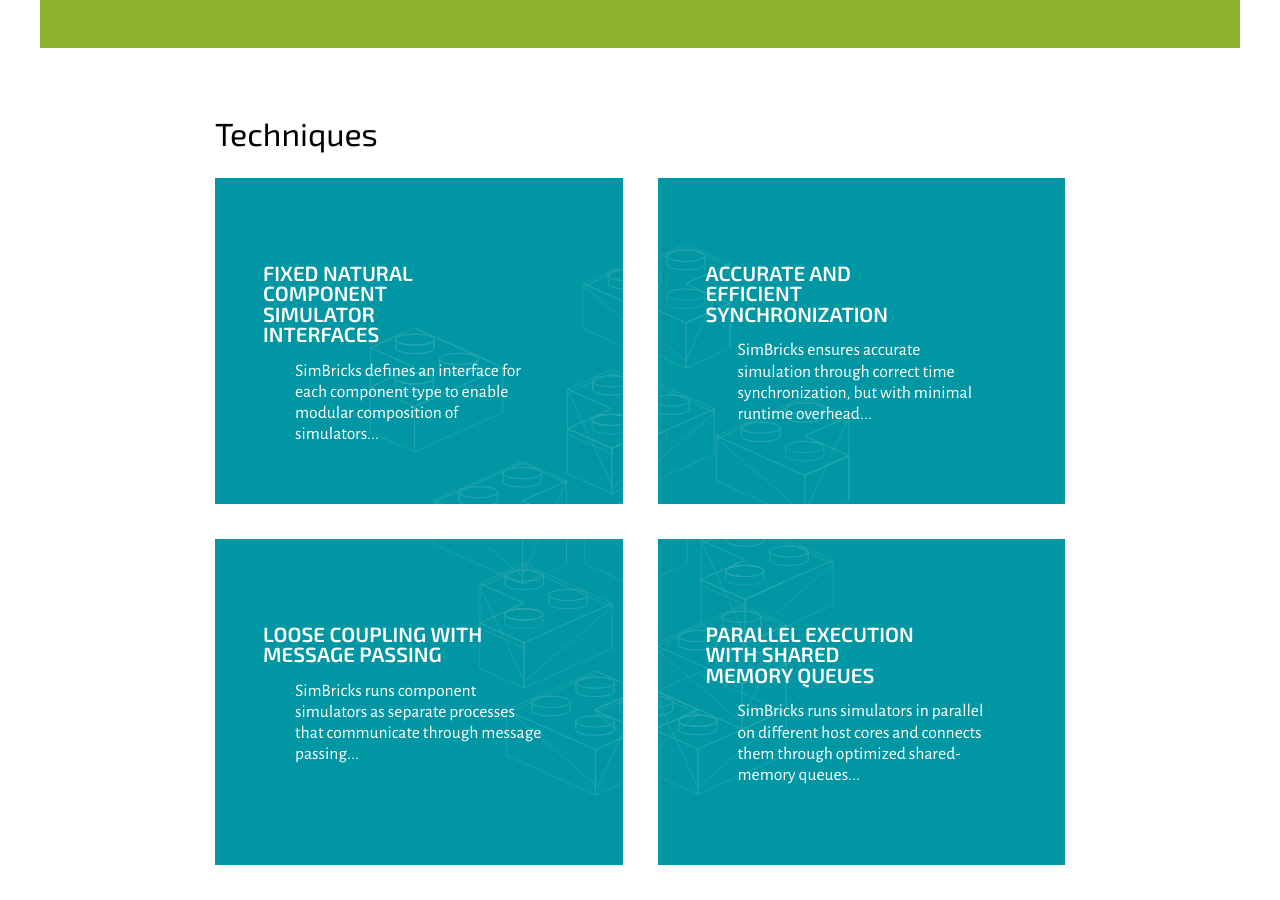
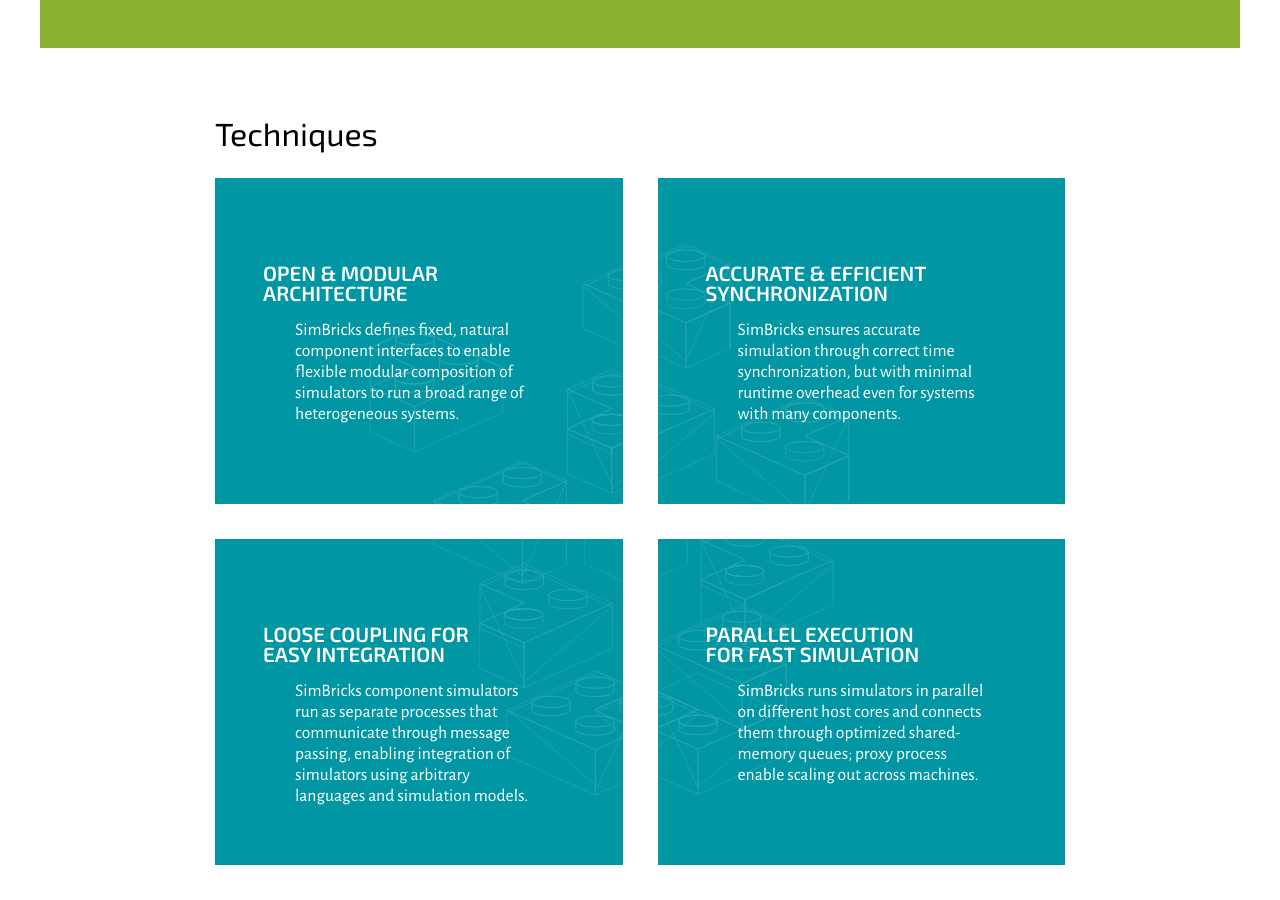
Before and after one commit to simbricks/simbricks.github.io, a Jekyll site: the page built from _pages/about.md, in a window 1280 px wide and 900 px high, scrolled down 1825 px. Built offline with Jekyll 4.4.1, drawn with Linux system fonts in a browser that asks for light colours.

Commit message:
beef up techniques

```diff
--- a/_layouts/about.html
+++ b/_layouts/about.html
@@ -43,24 +43,28 @@
     <h2>Techniques</h2>
     <ul>
       <li class="technique-interfaces">
-        <h3>Fixed natural component simulator interfaces</h3>
-        SimBricks defines an interface for each component type
-        to enable modular composition of simulators...
+        <h3>Open &amp; modular architecture</h3>
+        SimBricks defines fixed, natural component interfaces to enable flexible
+        modular composition of simulators to run a broad range of
+        heterogeneous systems.
       </li>
       <li class="technique-sync">
-        <h3>Accurate and efficient synchronization</h3>
+        <h3>Accurate &amp; efficient synchronization</h3>
         SimBricks ensures accurate simulation through correct time
-        synchronization, but with minimal runtime overhead...
+        synchronization, but with minimal runtime overhead even for systems with
+        many components.
       </li>
       <li class="technique-loose">
-        <h3>Loose coupling with message passing</h3>
-        SimBricks runs component simulators as separate processes that
-        communicate through message passing...
+        <h3>Loose coupling for easy integration</h3>
+        SimBricks component simulators run as separate processes that
+        communicate through message passing, enabling integration of simulators
+        using arbitrary languages and simulation models.
       </li>
       <li class="technique-parallel">
-        <h3>Parallel execution with shared memory queues</h3>
+        <h3>Parallel execution for fast simulation</h3>
         SimBricks runs simulators in parallel on different host cores and
-        connects them through optimized shared-memory queues...
+        connects them through optimized shared-memory queues; proxy process
+        enable scaling out across machines.
       </li>
     </ul>
   </div>
```
